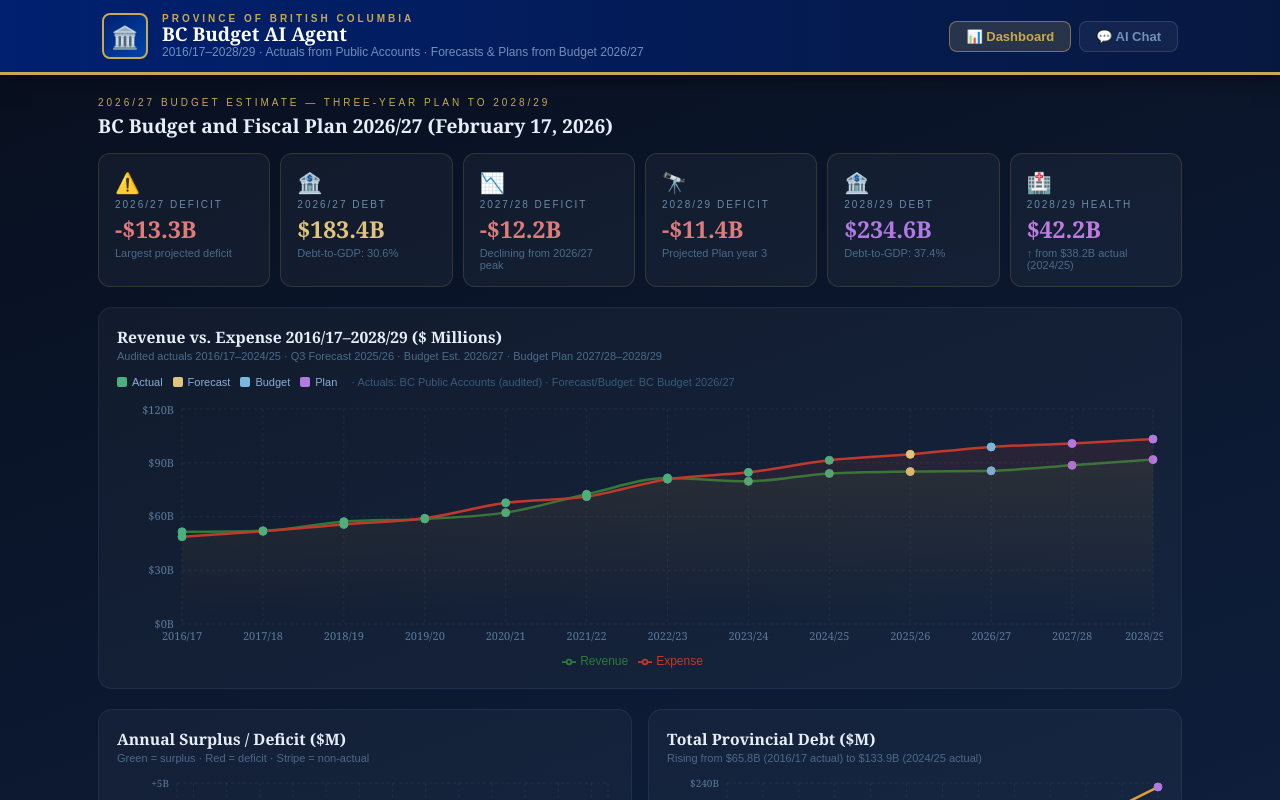
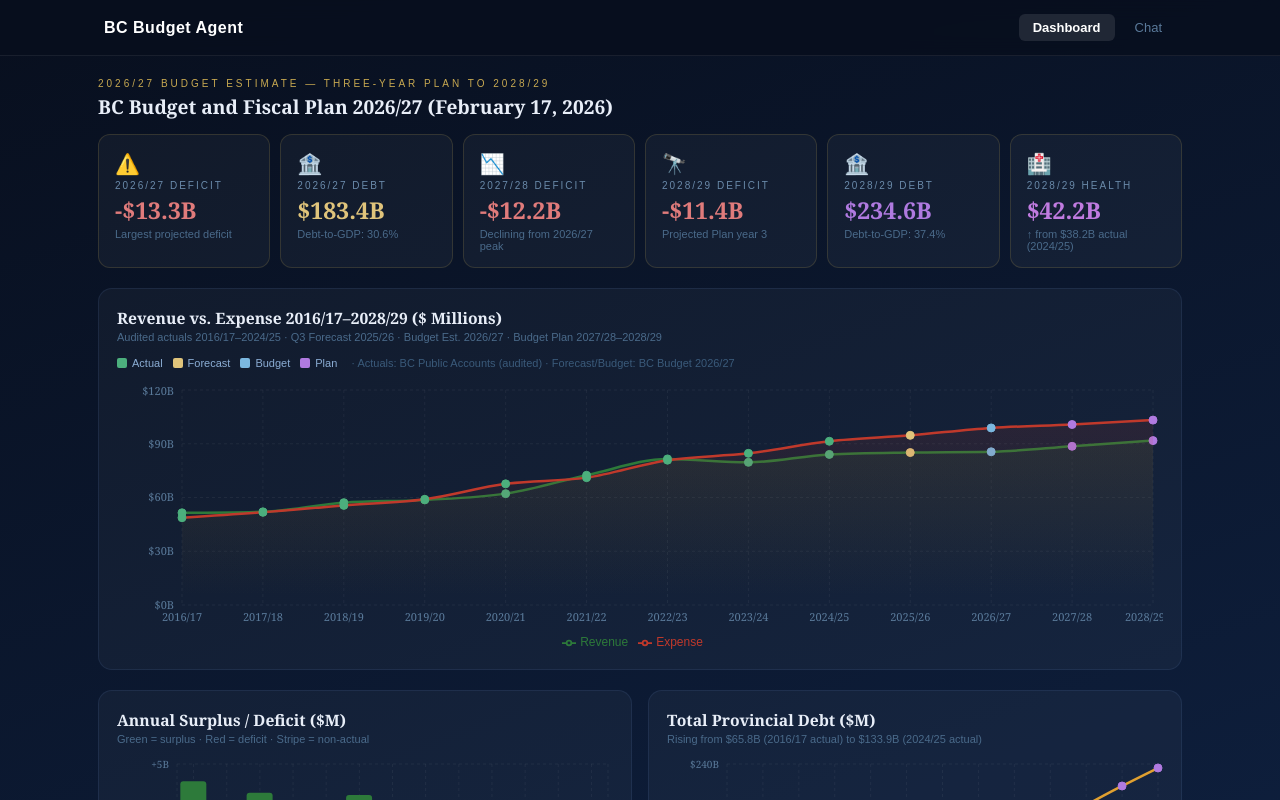
Before and after one commit to davidvanhemmen/bc-budget-site, a React (Vite) app: page / in a window 1280 px wide. Shown: the top 800 px of the page. Built offline with nearby package versions, Linux system fonts and the light colour scheme.

Commit message:
Minimalist header, Chat button

```diff
--- a/src/App.jsx
+++ b/src/App.jsx
@@ -241,21 +241,16 @@ export default function BCBudgetApp() {
   return (
     <div style={{ minHeight:"100vh", background:"linear-gradient(160deg,#080f1e,#0e1f3d,#0a1a30)", fontFamily:"Georgia,'Times New Roman',serif" }}>
       {/* HEADER */}
-      <div style={{ background:"linear-gradient(90deg,#002070,#071840)", borderBottom:"3px solid #C8A951", boxShadow:"0 2px 20px rgba(0,0,0,0.5)" }}>
-        <div style={{ maxWidth:1120, margin:"0 auto", padding:"13px 22px", display:"flex", alignItems:"center", gap:14 }}>
-          <div style={{ width:46, height:46, background:"linear-gradient(135deg,#002070,#0044aa)", border:"2px solid #C8A951", borderRadius:8, display:"flex", alignItems:"center", justifyContent:"center", fontSize:22 }}>🏛️</div>
-          <div>
-            <div style={{ color:"#C8A951", fontSize:10, fontWeight:700, letterSpacing:3, textTransform:"uppercase", fontFamily:"Arial,sans-serif" }}>Province of British Columbia</div>
-            <div style={{ color:"#fff", fontSize:19, fontWeight:700, lineHeight:1.1 }}>BC Budget AI Agent</div>
-            <div style={{ color:"#7090b8", fontSize:12, fontFamily:"Arial,sans-serif" }}>2016/17–2028/29 · Actuals from Public Accounts · Forecasts & Plans from Budget 2026/27</div>
-          </div>
-          <div style={{ marginLeft:"auto", display:"flex", gap:8 }}>
-            {[["dashboard","📊 Dashboard"],["chat","💬 AI Chat"]].map(([t,label]) => (
+      <div style={{ borderBottom:"1px solid rgba(255,255,255,0.07)", backdropFilter:"blur(10px)", background:"rgba(8,15,30,0.85)" }}>
+        <div style={{ maxWidth:1120, margin:"0 auto", padding:"14px 24px", display:"flex", alignItems:"center" }}>
+          <div style={{ color:"#fff", fontSize:16, fontWeight:600, letterSpacing:0.5, fontFamily:"Arial,sans-serif" }}>BC Budget Agent</div>
+          <div style={{ marginLeft:"auto", display:"flex", gap:6 }}>
+            {[["dashboard","Dashboard"],["chat","Chat"]].map(([t,label]) => (
               <button key={t} onClick={()=>setTab(t)} style={{
-                background: tab===t ? "rgba(200,169,81,0.18)" : "rgba(255,255,255,0.05)",
-                border: tab===t ? "1px solid rgba(200,169,81,0.55)" : "1px solid rgba(255,255,255,0.12)",
-                borderRadius:8, padding:"7px 16px", color: tab===t ? "#C8A951" : "#7090b8",
-                fontFamily:"Arial,sans-serif", fontSize:13, fontWeight:700, cursor:"pointer", transition:"all 0.2s"
+                background: tab===t ? "rgba(255,255,255,0.1)" : "transparent",
+                border: "none",
+                borderRadius:6, padding:"6px 14px", color: tab===t ? "#fff" : "#5a7a9a",
+                fontFamily:"Arial,sans-serif", fontSize:13, fontWeight: tab===t ? 600 : 400, cursor:"pointer", transition:"all 0.2s"
               }}>{label}</button>
             ))}
           </div>
@@ -504,7 +499,7 @@ export default function BCBudgetApp() {
 
           <div style={{ textAlign:"center", paddingBottom:24 }}>
             <button onClick={()=>setTab("chat")} style={{ background:"linear-gradient(135deg,#C8A951,#a88838)", border:"none", borderRadius:10, padding:"12px 32px", color:"#1a0e00", fontWeight:700, fontSize:15, cursor:"pointer", fontFamily:"Arial,sans-serif" }}>
-              💬 Ask the AI Agent about this data →
+              💬 Chat →
             </button>
           </div>
         </div>
```
